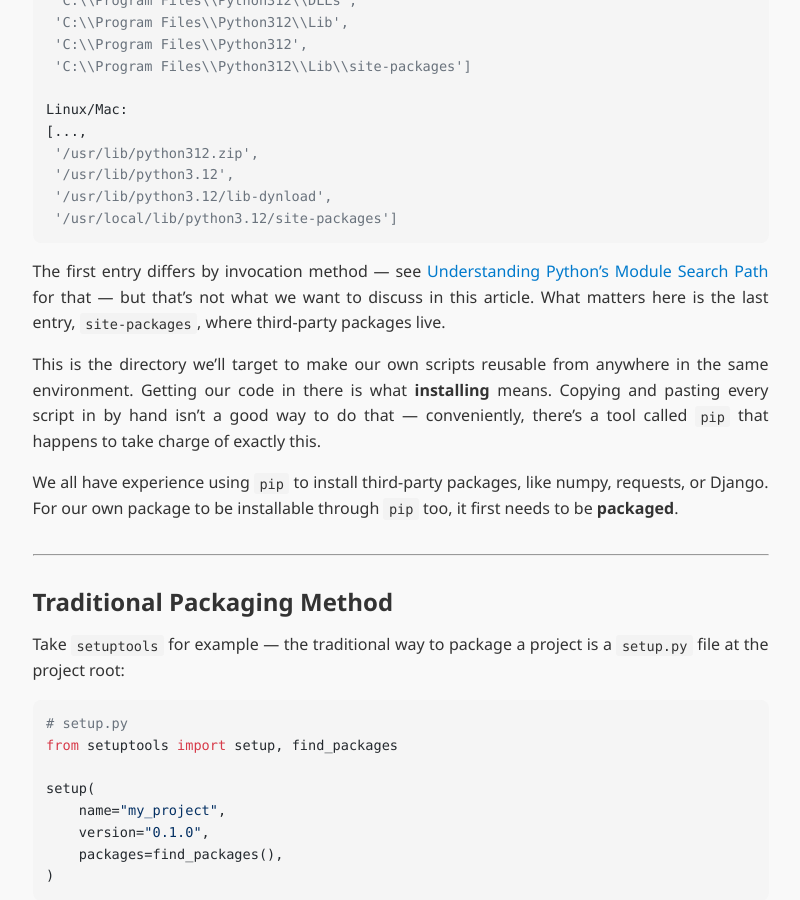
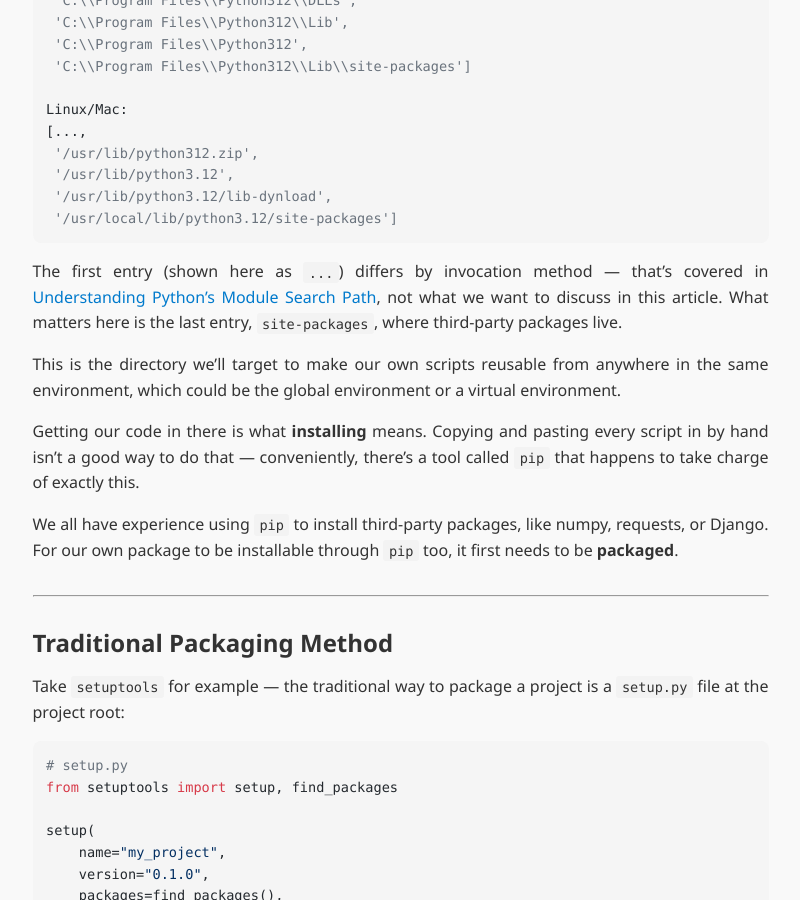
Before and after one commit to wyatthoho/wyatthoho.github.io, a Jekyll site: the page built from _dev_notes/practical-guide-to-pyproject.md, in a window 1280 px wide and 900 px high, scrolled down 2270 px. Shown: the whole window, without its empty margins (232-1032 px from the left). Built offline with Jekyll 4.4.1, drawn with Linux system fonts in a browser that asks for light colours; nearby versions of some CDN libraries.

Commit message:
Clarify explanations in practical guide regarding Python's module search path and the installation process for reusable scripts.

````diff
--- a/_dev_notes/practical-guide-to-pyproject.md
+++ b/_dev_notes/practical-guide-to-pyproject.md
@@ -106,9 +106,11 @@ Linux/Mac:
  '/usr/local/lib/python3.12/site-packages']
 ```
 
-The first entry differs by invocation method — see [Understanding Python's Module Search Path](/dev_notes/understanding-pythons-module-search-path.html) for that — but that's not what we want to discuss in this article. What matters here is the last entry, `site-packages`, where third-party packages live.
+The first entry (shown here as `...`) differs by invocation method — that's covered in [Understanding Python's Module Search Path](/dev_notes/understanding-pythons-module-search-path.html), not what we want to discuss in this article. What matters here is the last entry, `site-packages`, where third-party packages live.
 
-This is the directory we'll target to make our own scripts reusable from anywhere in the same environment. Getting our code in there is what **installing** means. Copying and pasting every script in by hand isn't a good way to do that — conveniently, there's a tool called `pip` that happens to take charge of exactly this.
+This is the directory we'll target to make our own scripts reusable from anywhere in the same environment, which could be the global environment or a virtual environment.
+
+Getting our code in there is what **installing** means. Copying and pasting every script in by hand isn't a good way to do that — conveniently, there's a tool called `pip` that happens to take charge of exactly this.
 
 We all have experience using `pip` to install third-party packages, like numpy, requests, or Django. For our own package to be installable through `pip` too, it first needs to be **packaged**.
 
````
